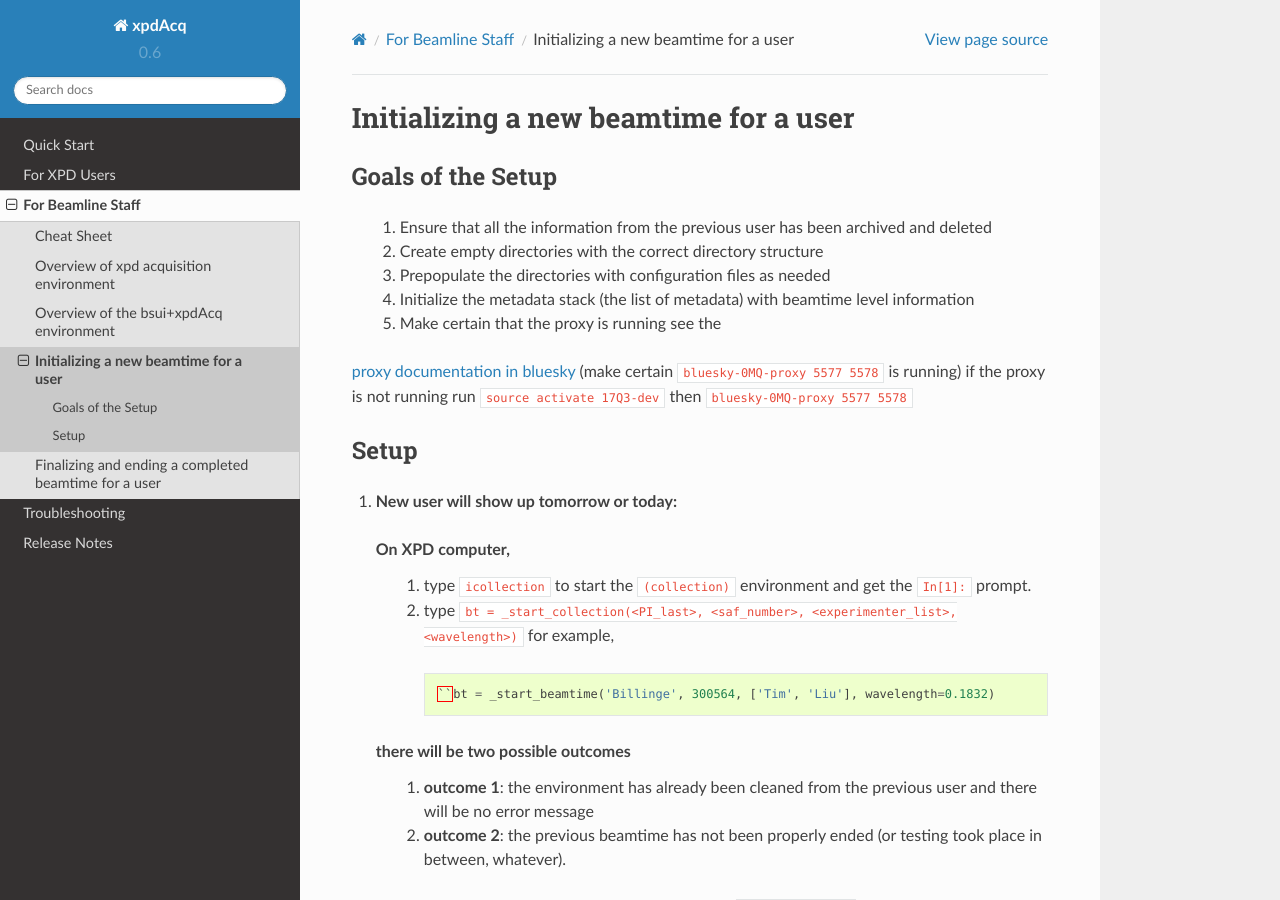
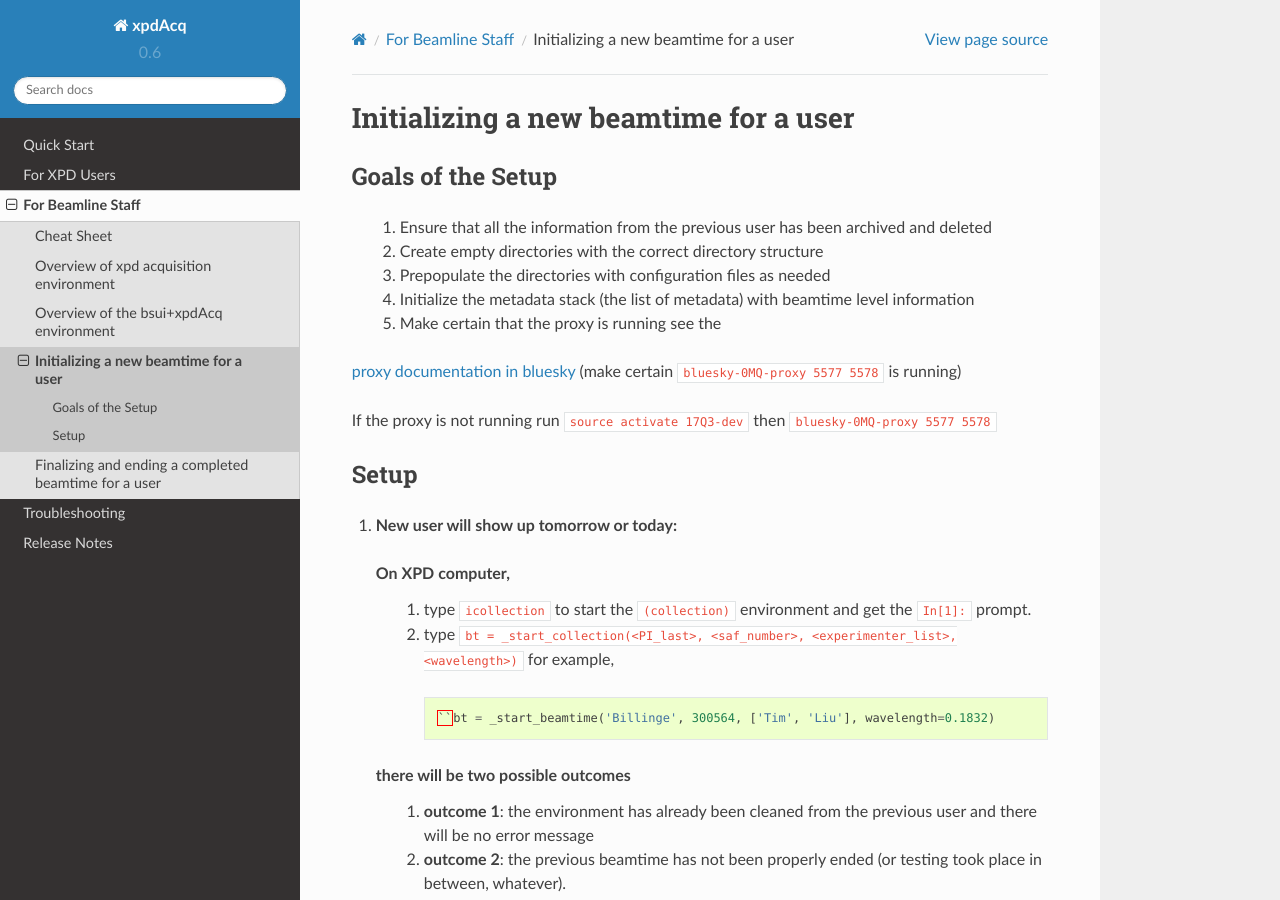
Before and after one commit to xpdAcq/xpdAcq, a Sphinx documentation site: the page built from docs/sb_newBeamtime.rst, in a window 1280 px wide and 900 px high. Built offline with Sphinx 7.4.7 and the Read the Docs theme 2.0.0, drawn with Linux system fonts in a browser that asks for light colours.

```diff
--- a/docs/sb_newBeamtime.rst
+++ b/docs/sb_newBeamtime.rst
@@ -13,7 +13,8 @@ Goals of the Setup
  5. Make certain that the proxy is running see the
 
 `proxy documentation in bluesky <http://nsls-ii.github.io/bluesky/callbacks.html#minimal-example>`_ (make certain ``bluesky-0MQ-proxy 5577 5578`` is running)
-if the proxy is not running run ``source activate 17Q3-dev`` then ``bluesky-0MQ-proxy 5577 5578``
+
+If the proxy is not running run ``source activate 17Q3-dev`` then ``bluesky-0MQ-proxy 5577 5578``
 
 
 Setup
```
